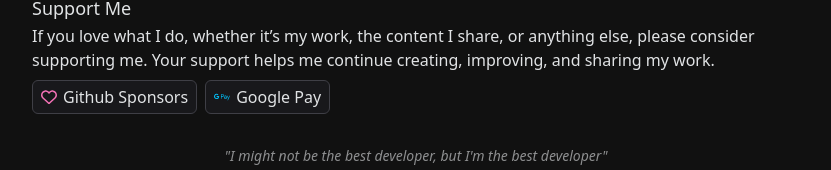
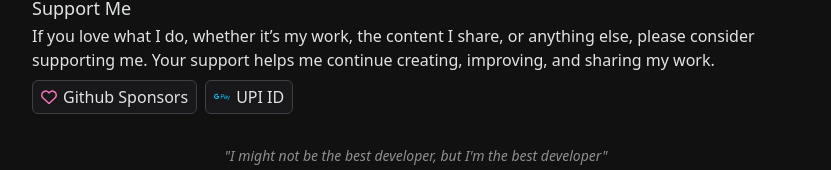
Before and after one commit to kushagra2503/kushfolio, a Next.js app: page / in a window 1280 px wide. Shown: the part 1296-1466 px from the top of the page, without its empty margins (224-1055 px from the left). Built offline with nearby package versions, Linux system fonts and the light colour scheme; no server answers.

Commit message:
Fixed upi id

```diff
--- a/src/components/PageComponent/SupportMe.tsx
+++ b/src/components/PageComponent/SupportMe.tsx
@@ -25,11 +25,11 @@ const SupportMe= () => {
             className="btn"
             onClick={(e) => {
               e.stopPropagation()
-              handleShare("9911039595@ptsbi")
+              handleShare("radhikayash2@okhdfcbank")
             }}
           >
             <SiGooglepay className="text-[#01BAF2]" />
-            Google Pay
+            UPI ID
           </div>
                 </div>
             </div>
```
